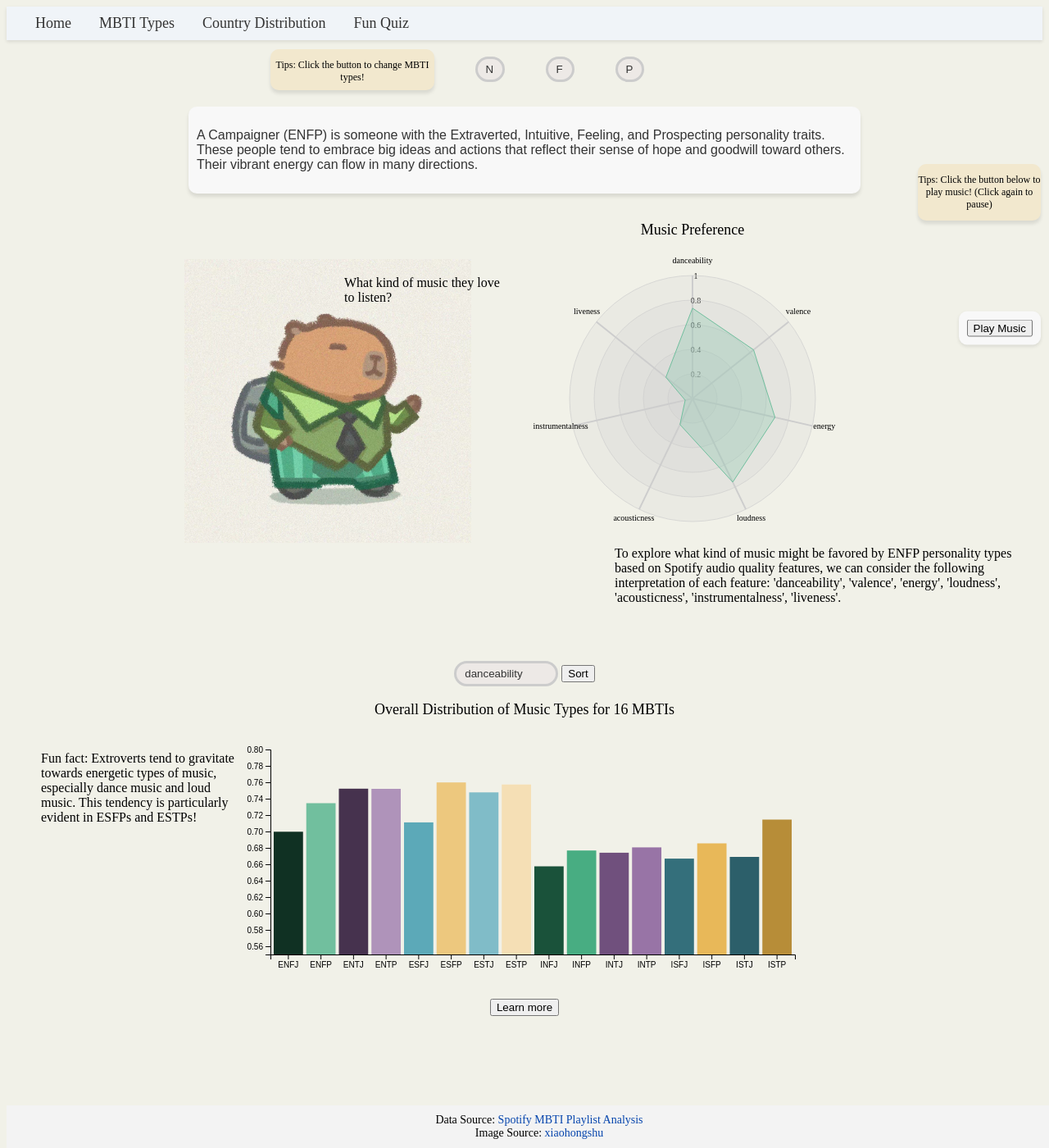
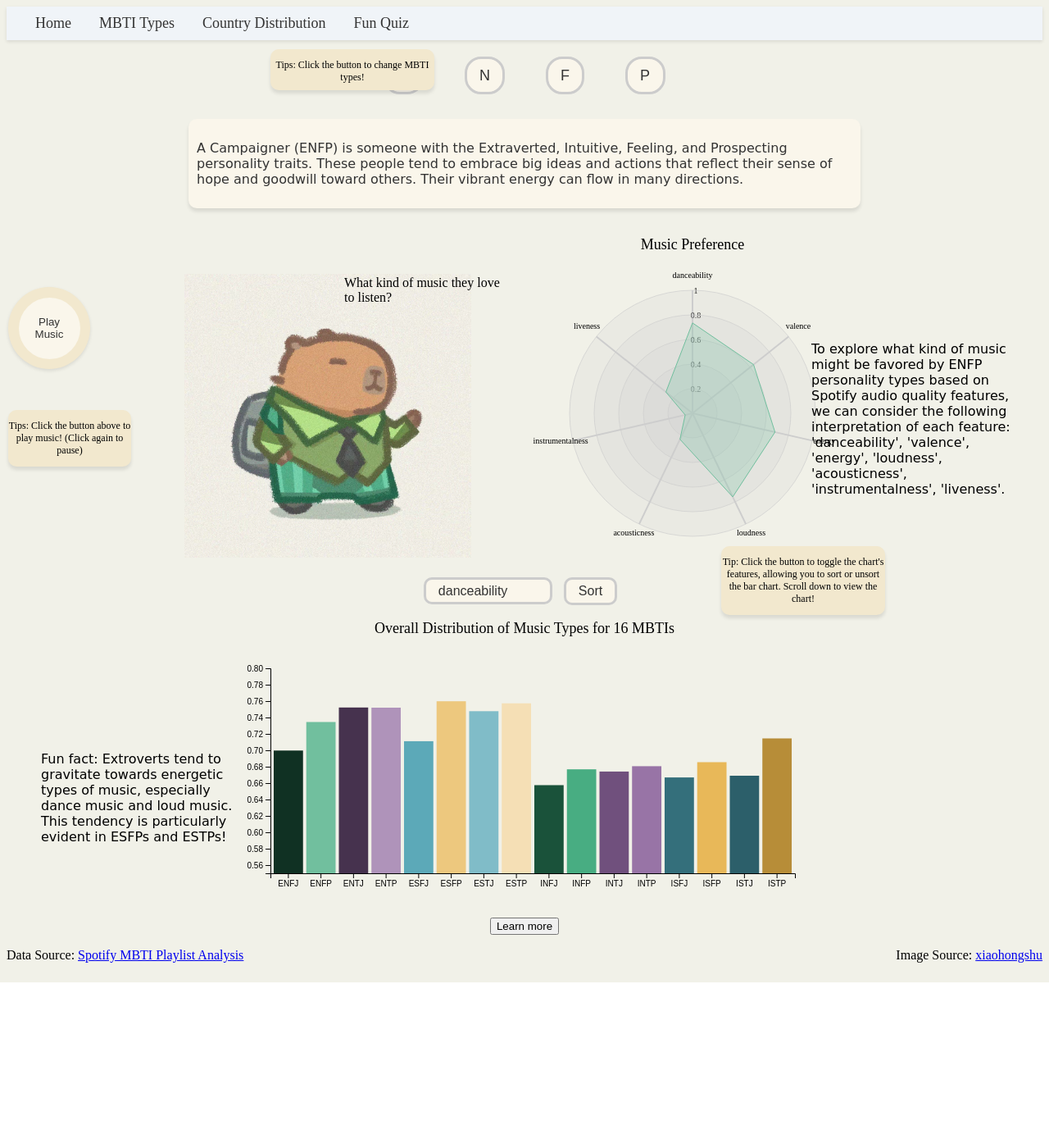
Before and after one commit to jessiezhang199/dsc106_final, a SvelteKit app: page /16picture in a window 1280 px wide. Shown: the top 1400 px of the page at 82% size. After the commit the page ends 1198 px from the top, so only its background shows below. Built offline with nearby package versions, Linux system fonts and the light colour scheme.

Commit message:
repush pg2

```diff
--- a/src/routes/16picture/+page.svelte
+++ b/src/routes/16picture/+page.svelte
@@ -296,13 +296,31 @@
 <style>
   .music-container {
     position: absolute;
-    right: 10px; /* Distance from the left edge */
+    left: 10px; /* Distance from the right edge */
     top: 50%; /* Center vertically */
     transform: translateY(-50%); /* Adjust to center based on its height */
-    background: #f8f8f8; /* Background color */
+    background: hsl(43, 59%, 88%); /* Background color */
     padding: 10px; /* Padding around content */
-    border-radius: 10px; /* Rounded corners */
+    width: 80px; /* Specify width */
+    height: 80px; /* Specify height to match width to form a circle */
+    border-radius: 50%; /* Rounded corners to form a circle */
     box-shadow: 0 2px 4px rgba(0,0,0,0.1); /* Subtle shadow for depth */
+    display: flex; /* Ensures the content is centered */
+    align-items: center; /* Center content vertically */
+    justify-content: center; /* Center content horizontally */
+}
+
+.music-container button {
+    width: 75px; /* Specify the width */
+    height: 75px; /* Specify the height to match the width */
+    border-radius: 50%; /* Rounded corners to form a circle */
+    border: none; /* Remove default border */
+    background-color: hsl(46, 57%, 95%); /* Background color of the button */
+    color: #333; /* Text color */
+    display: flex; /* Enables flexbox for centering content */
+    justify-content: center; /* Center horizontally */
+    align-items: center; /* Center vertically */
+    cursor: pointer; /* Change cursor to pointer on hover */
 }
   .container {
     display: flex;
@@ -323,13 +341,13 @@
   }
   #chart-container {
     text-align: center; /* Center the chart container */
-    margin-top: 140px; /* Space from the top elements */
+    margin-top: 30px; /* Space from the top elements */
   }
 
   select {
   border-radius: 20px; /* Gives the dropdown rounded corners */
-  padding: 5px 10px; /* Adds some padding inside the dropdown */
-  background-color: #ede9e6; /* Sets a light grey background color */
+  padding: 10px 15px; /* Increased padding for a larger appearance */
+  background-color: hsl(46, 57%, 95%); /* Sets a light grey background color */
   color: #333; /* Sets the text color */
   border: 3px solid #ccc; /* Adds a light grey border */
   outline: none; /* Removes the default focus outline */
@@ -337,16 +355,9 @@
   -webkit-appearance: none; /* Removes default styling for Webkit browsers */
   -moz-appearance: none; /* Removes default styling for Mozilla browsers */
   appearance: none; /* Removes default styling */
+  font-size: 18px; /* Increases the font size for better readability */
 }
 
-
-  .mbti-selectors::after {
-    position: absolute;
-    right: 10px;
-    top: 10px;
-    color: #333;
-    pointer-events: none; /* Ensures clicks on the arrow don't interfere with the select functionality */
-  }
 .mbti-selectors {
   margin-top: 20px;
   display: flex;
@@ -354,18 +365,37 @@
   gap: 50px; /* Adds some space between each select element */
 }
 
+
   #mbti-text {
-    font-family: Arial, sans-serif;
+    font-family: 'Comic Sans MS', cursive;
     color: #333;
     margin-top: 30px;
     padding: 10px;
-    background-color: #f8f8f8;
+    background-color: hsl(46, 57%, 95%);
     border-radius: 10px;
     box-shadow: 0 4px 4px rgba(0, 0, 0, 0.1);
     width: 800px;
     margin-left: auto;
     margin-right: auto;
   }
+
+  #chart-container select, #chart-container button {
+  border-radius: 10px; /* Slightly less rounded corners compared to the MBTI selectors */
+  padding: 5px 15px; /* Less padding for a smaller appearance */
+  background-color: hsl(46, 57%, 95%); /* Sets a light grey background color */
+  color: #333; /* Sets the text color */
+  border: 3px solid #ccc; /* Thinner border compared to the MBTI selectors */
+  outline: none; /* Removes the default focus outline */
+  cursor: pointer; /* Changes the cursor to indicate it's clickable */
+  font-size: 16px; /* Smaller font size for the text */
+  margin-right: 10px; /* Adds space between the select and the button */
+}
+
+#chart-container {
+  margin-top: 20px;
+  text-align: center; /* Centers the content inside the container */
+}
+
 
   #tips1-container {
     position: absolute;
@@ -385,32 +415,22 @@
     box-shadow: 0 4px 4px rgba(0, 0, 0, 0.1);
     background-color: hsl(43, 59%, 88%);
     width: 150px;
-    right:10px;
-    top: 200px;
+    left:10px;
+    top: 500px;
     font-size: 12px;
     text-align: center;
   }
-  footer {
+
+  #tips3-container {
     position: absolute;
-  bottom: -600px;
-  width: 100%;
+    border-radius: 10px;
+    box-shadow: 0 4px 4px rgba(0, 0, 0, 0.1);
+    background-color: hsl(43, 59%, 88%);
+    width: 200px;
+    right:200px;
+    bottom: 50px;
+    font-size: 12px;
     text-align: center;
-  padding: 10px;
-  background-color: #f3f3f3; /* Or any color that fits your design */
-}
-
-footer p {
-  margin: 0;
-  font-size: 14px;
-}
-
-footer a {
-  color: #0645AD; /* Or any color that fits your design */
-  text-decoration: none;
-}
-
-footer a:hover {
-  text-decoration: underline;
   }
 </style>
 
@@ -458,17 +478,18 @@ footer a:hover {
 
 <div id="tips2-container">
   <p>
-    Tips: Click the button below to play music! (Click again to pause)
+    Tips: Click the button above to play music! (Click again to pause)
   </p>
 </div>
+
 
 <p style="position: absolute; top: 320px; left: 420px; font-size: 16px; max-width: 200px;">
   What kind of music they love to listen?
 </p>
-<p style="position: absolute; top: 650px; left: 750px; font-size: 16px; max-width: 500px;">
+<p style="position: absolute; top: 400px; right:30px; font-family: 'Comic Sans MS', cursive; font-size: 16px; max-width: 260px;">
   To explore what kind of music might be favored by {selectedMBTI}  personality types based on Spotify audio quality features, we can consider the following interpretation of each feature: 'danceability', 'valence', 'energy', 'loudness', 'acousticness', 'instrumentalness', 'liveness'.
 </p>
-<p style="position: absolute; top: 900px; left: 50px; font-size: 16px; max-width: 250px;">
+<p style="position: absolute; top: 900px; left: 50px; font-family: 'Comic Sans MS', cursive; font-size: 16px; max-width: 250px;">
   Fun fact:
   Extroverts tend to gravitate towards energetic types of music, especially dance music and loud music. This tendency is particularly evident in ESFPs and ESTPs!
 </p>
@@ -503,12 +524,17 @@ footer a:hover {
     <button on:click={() => goto(`${base}/vis`)}>Learn more</button>
 </div>
 
+<div id="tips3-container">
+  <p>
+    Tip: Click the button to toggle the chart's features, allowing you to sort or unsort the bar chart. Scroll down to view the chart!
+  </p>
+</div>
 
-<footer>
+<div style="display: flex; justify-content: space-between;">
   <p>
     Data Source: <a href="https://www.kaggle.com/datasets/xtrnglc/spotify-mbti-playlists" target="_blank">Spotify MBTI Playlist Analysis</a>
   </p>
   <p>
     Image Source: <a href="https://www.xiaohongshu.com/user/profile/6033ab1800000000010075ac?xhsshare=CopyLink&appuid=5c4e9b04000000001203ea7e&apptime=1709362317" target="_blank">xiaohongshu</a>
   </p>
-</footer>
+</div>
```
Lines whose indentation alone changed are shown as unchanged.
